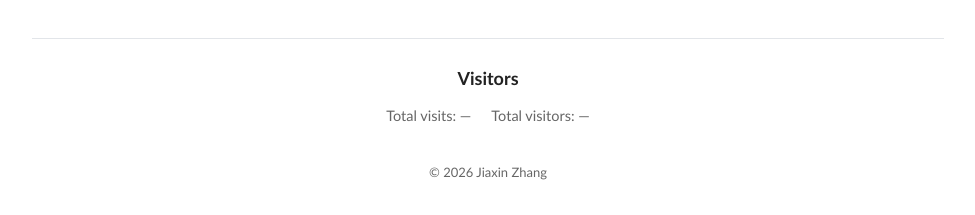
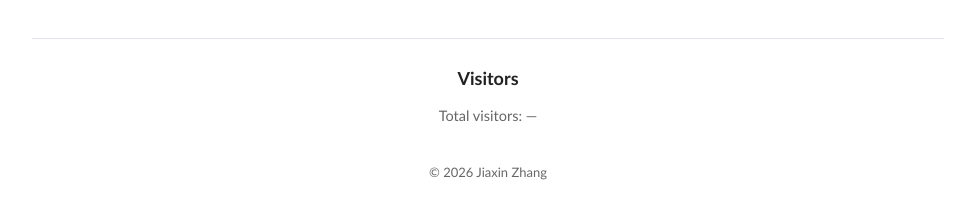
Before and after one commit to ZZZHANG-jx/ZZZHANG-jx.github.io, a Jekyll site: the page built from _pages/about.md, in a window 1280 px wide and 900 px high, scrolled down 4388 px. Shown: the part 682-897 px from the top of the window, without its empty margins (152-1127 px from the left). Built offline with Jekyll 4.4.1, drawn with Linux system fonts in a browser that asks for light colours; a script that is not in the unit is left out; comment, search, counter and statistics services are not loaded.

Commit message:
Show only Total visitors counter (drop Total visits)

```diff
--- a/_layouts/home.html
+++ b/_layouts/home.html
@@ -26,7 +26,6 @@
   <footer class="site-footer">
     <h2 class="visitors-title">Visitors</h2>
     <div class="busuanzi">
-      <span>Total visits: <span id="busuanzi_value_site_pv">—</span></span>
       <span>Total visitors: <span id="busuanzi_value_site_uv">—</span></span>
     </div>
     <div class="clustrmaps">
```
